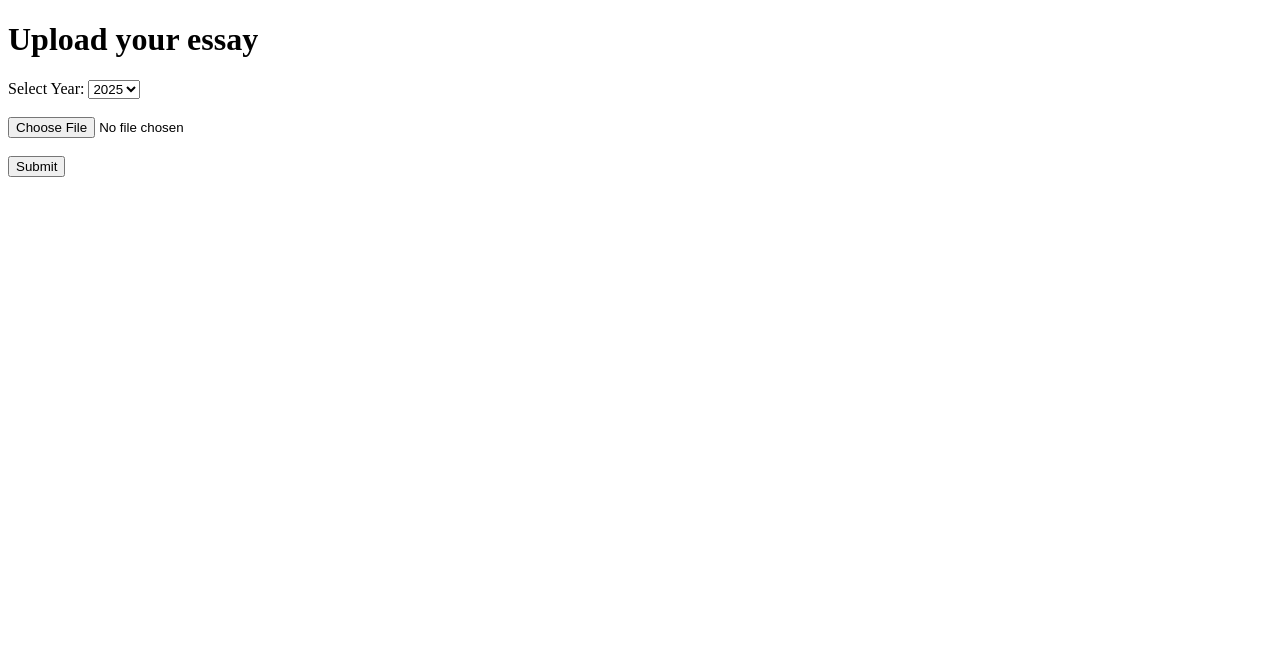
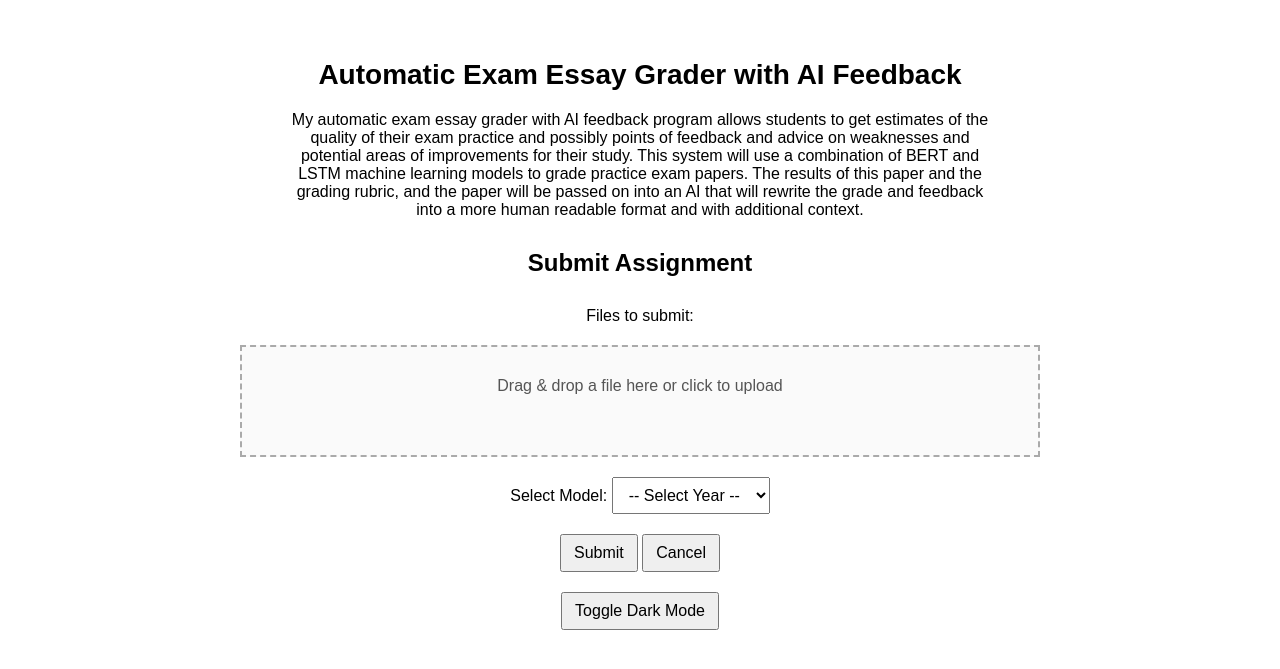
Before and after one commit to C20389531Joseph/FYP, a Flask app: page / in a window 1280 px wide. Shown: the top 669 px of the page. Run offline with Flask 3, Linux system fonts and the light colour scheme.

Commit message:
webpage fix, BERT needs retrained models
BERT and LSTM outputs, webpage end, BERT models need to be trained.

```diff
--- a/essay_grader/app/controllers.py
+++ b/essay_grader/app/controllers.py
@@ -1,24 +1,3 @@
-#from flask import Blueprint, render_template, request
-#from .models import grade_essay
-#import os
-
-#main = Blueprint('main', __name__)
-
-#@main.route('/', methods=['GET', 'POST'])
-#def upload_file():
-    # if request.method == 'POST':
-    #     file = request.files['document']
-    #     year = request.form.get('year')
-
-    #     if file and year:
-    #         filepath = os.path.join('uploads', file.filename)
-    #         file.save(filepath)
-
-    #         result = grade_essay(filepath, year)
-    #         return render_template('upload.html', result=result)
-
-    # return render_template('upload.html')
-
 from flask import Blueprint, render_template, request
 from .modules_BERT import grade_BERT_essay, extract_text
 from .models import grade_LSTM_essay
@@ -29,7 +8,12 @@ main = Blueprint('main', __name__)
 @main.route('/', methods=['GET', 'POST'])
 def upload_file():
     if request.method == 'POST':
+        if 'document' not in request.files:
+            return render_template('upload.html', result="No file part in the request.")
         file = request.files['document']
+        if file.filename == '':
+            return render_template('upload.html', result="No file selected.")
+
         year = request.form.get('year')
 
         if file and year:
@@ -39,7 +23,7 @@ def upload_file():
             text = extract_text(filepath)
             resultLSTM = grade_LSTM_essay(filepath, year)
             resultBERT = grade_BERT_essay(text, year)
-            result = f"{resultLSTM} \n {resultBERT}"
+            result = f"{resultLSTM} <br> {resultBERT}"
             return render_template('upload.html', result=result)
 
     return render_template('upload.html')
--- a/essay_grader/app/modules_BERT.py
+++ b/essay_grader/app/modules_BERT.py
@@ -15,7 +15,7 @@ def extract_text(filepath):
     else:
         raise ValueError("Unsupported file type. Only .txt and .docx are allowed.")
 
-MODEL_PATHS = {'2025': 'C:\\Users\\JOSEP\\Documents\\bert_essay_grading_model', '2024': 'C:\\Users\\JOSEP\\Documents\\bert_essay_grading_model2', '2023': 'C:\\Users\\JOSEP\\Documents\\bert_essay_grading_model3'}
+MODEL_PATHS = {'2025': 'C:\\Users\\JOSEP\\Documents\\bert_essay_grading_model', '2024': 'C:\\Users\\JOSEP\\Documents\\bert_essay_grading_model2\\config.json', '2023': 'C:\\Users\\JOSEP\\Documents\\bert_essay_grading_model3'}
 
 MAX_SCORES_BY_YEAR = {
     "2025": [4, 2, 3, 3, 6],
--- /dev/null
+++ b/essay_grader/app/static/style.css
@@ -0,0 +1,79 @@
+body {
+    font-family: Arial, sans-serif;
+    background-color: #fff;
+    margin: 0;
+    padding: 40px 20px;
+}
+
+.container {
+    max-width: 800px;
+    margin: 0 auto;
+    text-align: center; /* Aligns all child content to center */
+}
+
+h1 {
+    font-size: 28px;
+    margin-bottom: 20px;
+}
+
+p {
+    max-width: 700px;
+    margin: 0 auto 30px auto;
+}
+
+.upload-container {
+    border: 2px dashed #aaa;
+    padding: 30px;
+    margin-top: 20px;
+    color: #555;
+    background-color: #fafafa;
+    cursor: pointer;
+}
+
+.upload-container.dragover {
+    border-color: #333;
+    background-color: #e8f0fe;
+}
+
+select, button {
+    margin-top: 20px;
+    padding: 8px 12px;
+    font-size: 16px;
+}
+
+form {
+    margin-top: 30px;
+}
+
+#result {
+    margin: 30px auto 0 auto;
+    padding: 15px;
+    border: 1px solid #ccc;
+    background-color: #f7f7f7;
+    max-width: 600px;
+    white-space: pre-line;
+}
+
+/* Dark Mode Styles */
+body.dark-mode {
+    background-color: #1e1e1e;
+    color: #e0e0e0;
+}
+
+body.dark-mode .upload-container {
+    background-color: #2b2b2b;
+    border-color: #888;
+    color: #ccc;
+}
+
+body.dark-mode select,
+body.dark-mode button {
+    background-color: #444;
+    color: #eee;
+    border: 1px solid #666;
+}
+
+body.dark-mode #result {
+    background-color: #2e2e2e;
+    border-color: #555;
+}
--- a/essay_grader/app/templates/upload.html
+++ b/essay_grader/app/templates/upload.html
@@ -1,24 +1,108 @@
 <!DOCTYPE html>
 <html>
 <head>
-    <title>Essay Grader</title>
+    <title>Automatic Exam Essay Grader with AI Feedback</title>
+    <link rel="stylesheet" href="{{ url_for('static', filename='style.css') }}">
 </head>
 <body>
-    <h1>Upload your essay</h1>
-    <form method="post" enctype="multipart/form-data">
-        <label for="year">Select Year:</label>
+    <div class="container">
+        <h1>Automatic Exam Essay Grader with AI Feedback</h1>
+        <p>
+            My automatic exam essay grader with AI feedback program allows students to get
+            estimates of the quality of their exam practice and possibly points of feedback and
+            advice on weaknesses and potential areas of improvements for their study. This
+            system will use a combination of BERT and LSTM machine learning models to grade
+            practice exam papers. The results of this paper and the grading rubric, and the paper
+            will be passed on into an AI that will rewrite the grade and feedback into a more
+            human readable format and with additional context.
+        </p>
+
+        <h2>Submit Assignment</h2>
+        <form method="POST" enctype="multipart/form-data">
+            <label for="fileInput">Files to submit: </label>
+            <div id="drop-area" class="upload-container">
+                <p>
+                    <span id="file-name">Drag & drop a file here or click to upload</span>
+                    <span id="cancel-file" style="display: none; cursor: pointer; margin-left: 10px; color: red;">&times;</span>
+                </p>
+                <input type="file" id="fileInput" name="document" style="display: none;">
+            </div>
+
+            <label for="year">Select Model:</label>
             <select name="year" id="year" required>
+                <option value="">-- Select Year --</option>
                 <option value="2025">2025</option>
                 <option value="2024">2024</option>
                 <option value="2023">2023</option>
-        </select><br><br>
+            </select><br>
 
-        <input type="file" name="document" accept=".txt,.docx" required><br><br>
-        <input type="submit" value="Submit">
+            <button type="submit">Submit</button>
+            <button type="reset">Cancel</button>
         </form>
 
+        <button id="darkModeToggle">Toggle Dark Mode</button>
+
         {% if result %}
-        <h2>{{ result }}</h2>
+            <div id="result">
+                <strong>Results:</strong><br>
+                {{ result|safe }}
+            </div>
         {% endif %}
+    </div>
+
+    <script>
+        const dropArea = document.getElementById("drop-area");
+        const fileInput = document.getElementById("fileInput");
+        const fileName = document.getElementById("file-name");
+        const cancelFile = document.getElementById("cancel-file");
+
+        // Drag over highlight
+        dropArea.addEventListener("dragover", (e) => {
+            e.preventDefault();
+            dropArea.classList.add("dragover");
+        });
+
+        // Drag leave
+        dropArea.addEventListener("dragleave", () => {
+            dropArea.classList.remove("dragover");
+        });
+
+        // File drop handler
+        dropArea.addEventListener("drop", (e) => {
+            e.preventDefault();
+            dropArea.classList.remove("dragover");
+            if (e.dataTransfer.files.length > 0) {
+                fileInput.files = e.dataTransfer.files;
+                fileName.textContent = fileInput.files[0].name;
+                cancelFile.style.display = "inline";
+            }
+        });
+
+        // Click to open file dialog
+        dropArea.addEventListener("click", () => {
+            fileInput.click();
+        });
+
+        // Manual file selection
+        fileInput.addEventListener("change", () => {
+            if (fileInput.files.length > 0) {
+                fileName.textContent = fileInput.files[0].name;
+                cancelFile.style.display = "inline";
+            }
+        });
+
+        // Cancel file selection
+        cancelFile.addEventListener("click", (e) => {
+            e.stopPropagation(); // prevent click from opening file dialog
+            fileInput.value = ""; // clear the file input
+            fileName.textContent = "Drag & drop a file here or click to upload";
+            cancelFile.style.display = "none";
+        });
+
+        // Dark mode toggle
+        document.getElementById("darkModeToggle").addEventListener("click", () => {
+            document.body.classList.toggle("dark-mode");
+        });
+    </script>
 </body>
 </html>
```
Also changed, not shown: 2 other files. Lines whose indentation alone changed are shown as unchanged.
